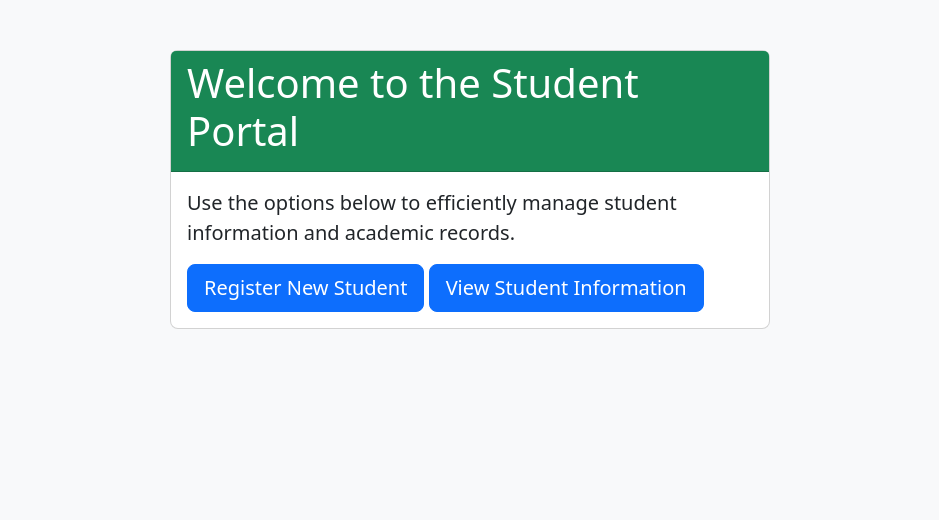
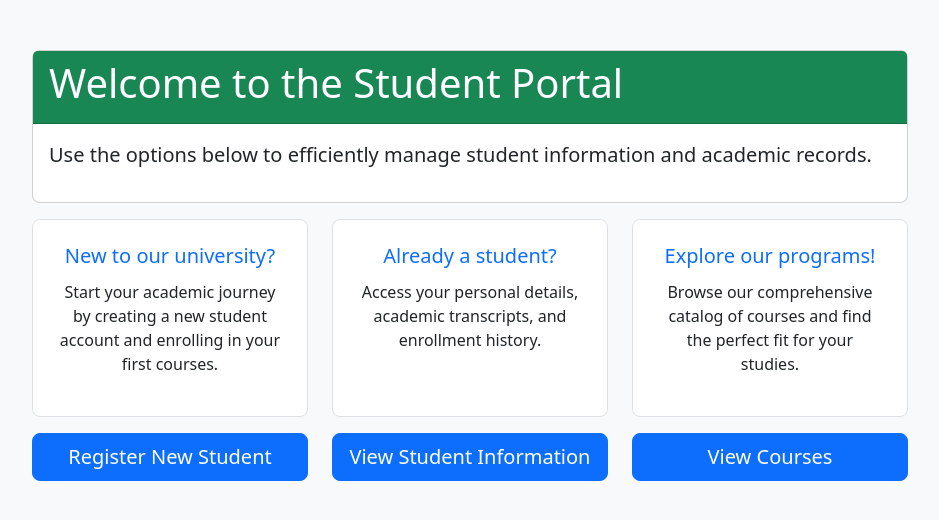
Before and after one commit to Hasib-Nabid/php-form, a PHP site: page / in a window 1280 px wide. Shown: the part 56-576 px from the top of the page, without its empty margins (170-1109 px from the left). Run offline with PHP 8.4, Linux system fonts and the light colour scheme.

Commit message:
Update index.php

```diff
--- a/index.php
+++ b/index.php
@@ -4,7 +4,7 @@
     <meta charset="UTF-8">
     <meta name="viewport" content="width=device-width, initial-scale=1.0">
     <title>Student Portal</title>
-    <link href="https://cdn.jsdelivr.net/npm/bootstrap@5.3.3/dist/css/bootstrap.min.css" rel="stylesheet" integrity="sha384-QWTKZyjpPEjISv5WaRU9OFeRpok6YctnYmDr5pNlyT2bRjXh0JMhjY6hW+ALEwIH" crossorigin="anonymous">
+    <link href="https://cdn.jsdelivr.net/npm/bootstrap@5.3.3/dist/css/bootstrap.min.css" rel="stylesheet" xintegrity="sha384-QWTKZyjpPEjISv5WaRU9OFeRpok6YctnYmDr5pNlyT2bRjXh0JMhjY6hW+ALEwIH" crossorigin="anonymous">
     <style>
         body {
             min-height: 100vh;
@@ -15,11 +15,25 @@
             padding: 0;
             background-color: #f8f9fa;
         }
-        .card {
+        .main-content {
             margin-top: 50px;
-            max-width: 600px;
+            max-width: 900px;
             width: 100%;
-            border-radius: 0.5rem;
+        }
+        .main-content .card {
+            border-radius: 8px; /* Changed from 0.5rem */
+        }
+        .grid-item-content {
+            background-color: #ffffff;
+            border: 1px solid #dee2e6;
+            border-radius: 8px; /* Changed from 0.5rem */
+            padding: 24px; /* Changed from 1.5rem */
+            margin-bottom: 16px; /* Changed from 1rem */
+            text-align: center;
+        }
+        .grid-item-content h5 {
+            color: #0d6efd;
+            margin-bottom: 12px; /* Changed from 0.75rem */
         }
     </style>
 </head>
@@ -51,14 +65,41 @@
         </div>
     </nav>
 
+    <div class="container main-content">
+        <div class="row">
+            <div class="col-12">
                 <div class="card">
                     <div class="card-header bg-success text-white">
                         <h1>Welcome to the Student Portal</h1>
                     </div>
                     <div class="card-body">
                         <p class="lead">Use the options below to efficiently manage student information and academic records.</p>
-            <a href="registration.php" class="btn btn-primary btn-lg">Register New Student</a>
-            <a href="info.php" class="btn btn-primary btn-lg">View Student Information</a>
+                    </div>
+                </div>
+            </div>
+        </div>
+        <div class="row mt-3">
+            <div class="col-4 d-flex flex-column">
+                <div class="grid-item-content flex-grow-1">
+                    <h5>New to our university?</h5>
+                    <p>Start your academic journey by creating a new student account and enrolling in your first courses.</p>
+                </div>
+                <a href="registration.php" class="btn btn-primary btn-lg w-100 mt-auto">Register New Student</a>
+            </div>
+            <div class="col-4 d-flex flex-column">
+                <div class="grid-item-content flex-grow-1">
+                    <h5>Already a student?</h5>
+                    <p>Access your personal details, academic transcripts, and enrollment history.</p>
+                </div>
+                <a href="info.php" class="btn btn-primary btn-lg w-100 mt-auto">View Student Information</a>
+            </div>
+            <div class="col-4 d-flex flex-column">
+                <div class="grid-item-content flex-grow-1">
+                    <h5>Explore our programs!</h5>
+                    <p>Browse our comprehensive catalog of courses and find the perfect fit for your studies.</p>
+                </div>
+                <a href="#" class="btn btn-primary btn-lg w-100 mt-auto">View Courses</a>
+            </div>
         </div>
     </div>
 
```
Lines whose indentation alone changed are shown as unchanged.
